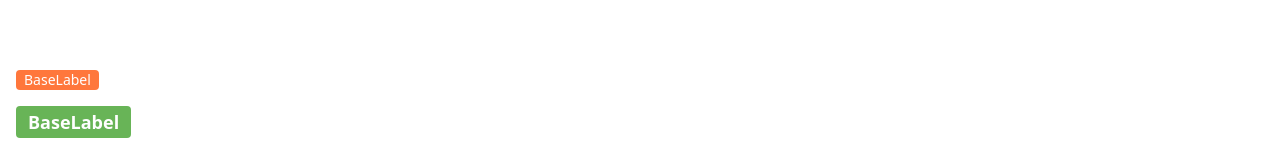
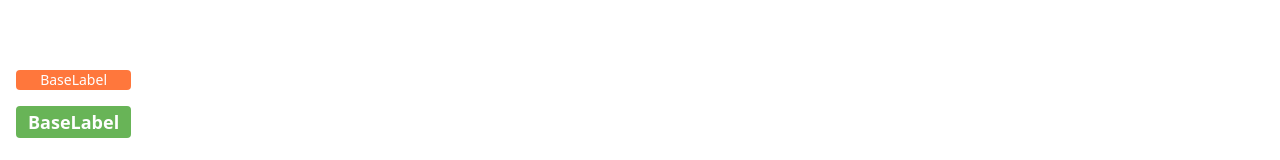
Before and after one commit to Maltaerman/web-template, a Vue app: page / in a window 1280 px wide. Shown: the part 284-444 px from the top of the page. Built offline with nearby package versions, Linux system fonts and the light colour scheme; the HTML template or start-up script is replaced by a standard one.

Commit message:
fix(): labels - self review

```diff
--- a/src/components/bases/BaseLabel.vue
+++ b/src/components/bases/BaseLabel.vue
@@ -8,6 +8,7 @@ export interface IProps {
   theme?: LabelTheme;
   size?: LabelSize
   tag?: string;
+  transitionClasses?: string;
 }
 
 const props = withDefaults(
@@ -16,6 +17,7 @@ const props = withDefaults(
     theme: 'orange',
     size: 'md',
     tag: 'span',
+    transitionClasses: 'transition-colors duration-300',
   }
 );
 
@@ -46,8 +48,8 @@ const ROUNDED_MAP = {
 };
 
 const TEXT_MAP = {
-  md: 'font-normal text-sm',
-  lg: 'font-bold text-lg',
+  md: 'text-neutral-100 font-normal text-sm',
+  lg: 'text-neutral-100 font-bold text-lg',
 };
 
 const bgColorClass = computed(() => BACKGROUND_MAP[props.theme]);
@@ -62,17 +64,12 @@ const textClasses = computed(() => TEXT_MAP[props.size]);
 </script>
 
 <template>
-  <div
-    class="flex"
-    :class="sizeClasses"
+  <component
+    :is="props.tag"
+    class="flex items-center justify-center whitespace-nowrap
+      align-middle"
+    :class="[sizeClasses, bgColorClass, roundedClass, paddingClasses, textClasses, props.transitionClasses]"
   >
-    <component
-      :is="props.tag"
-      class="inline-flex items-center justify-center whitespace-nowrap
-        align-middle text-light"
-      :class="[bgColorClass, roundedClass, paddingClasses, textClasses]"
-    >
-      <slot />
-    </component>
-  </div>
+    <slot />
+  </component>
 </template>
```
